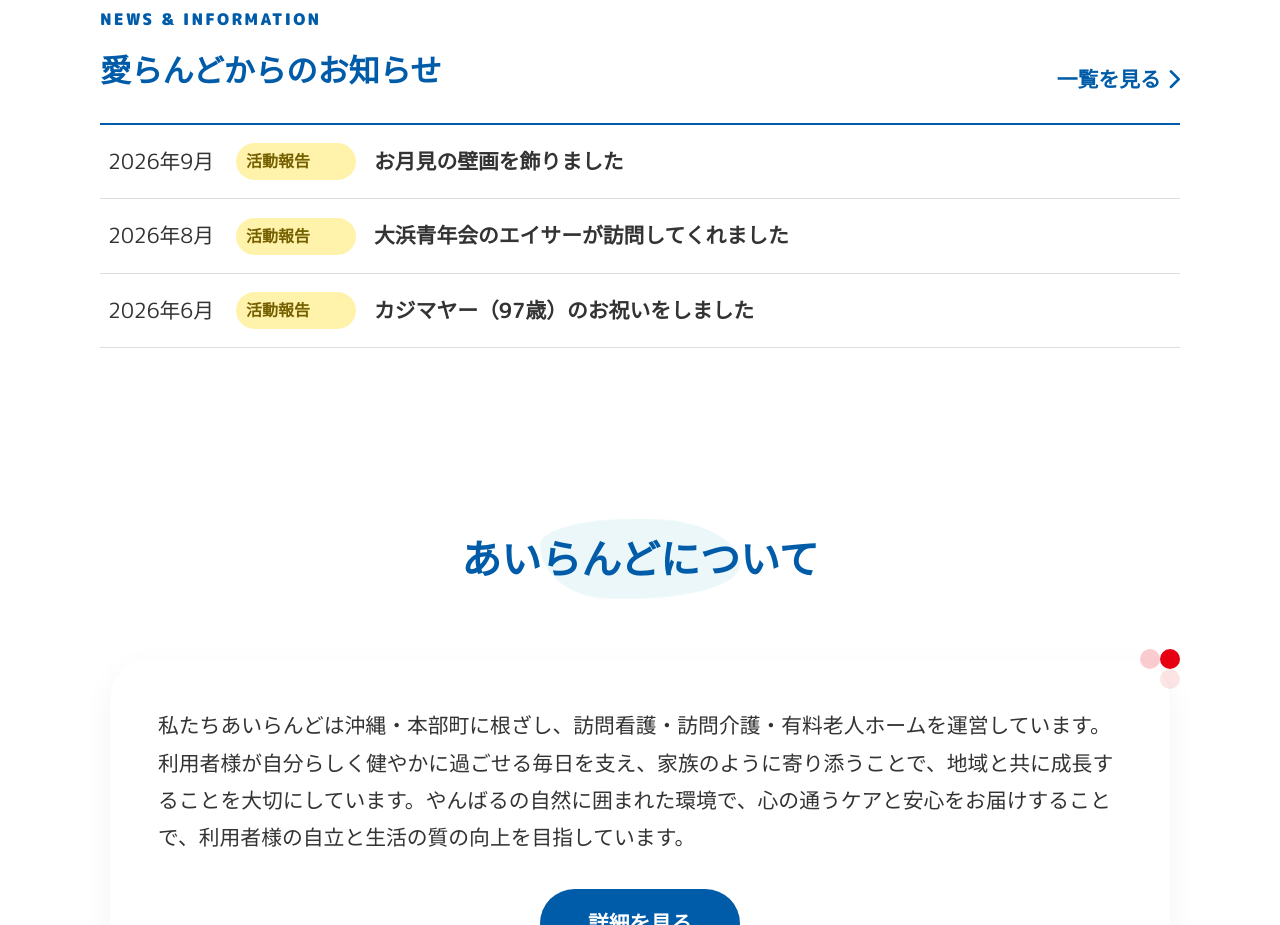
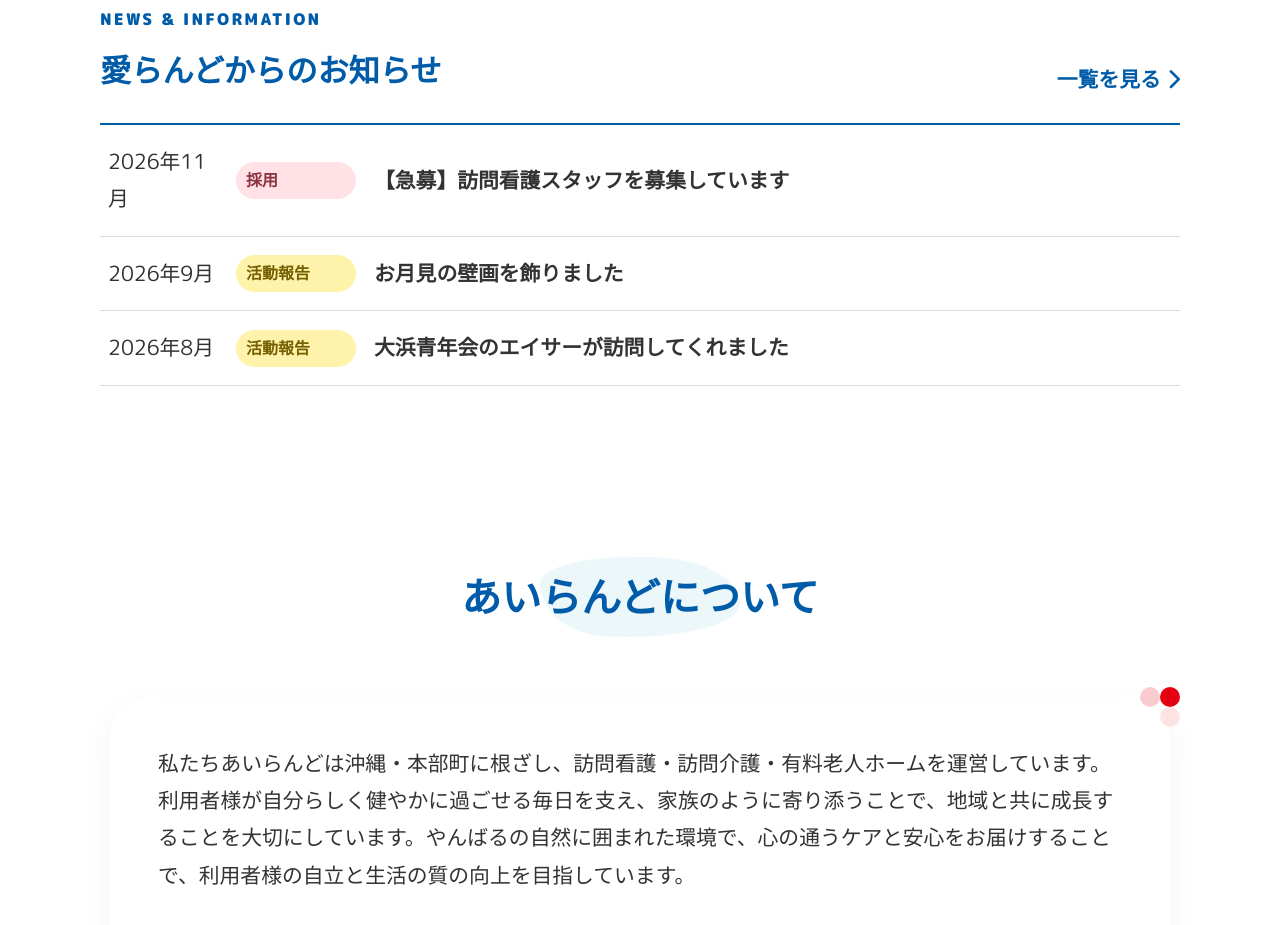
Before and after one commit to guccyo00/ailand-website, a plain HTML site: page index.html in a window 1280 px wide. Shown: the part 2300-3225 px from the top of the page. Drawn offline with Linux system fonts and the light colour scheme.

Commit message:
Add urgent nurse/care-worker recruitment notice
Co-Authored-By: Claude Sonnet 5 <noreply@anthropic.com>

```diff
--- a/index.html
+++ b/index.html
@@ -110,9 +110,9 @@
                 <a class="text-link" href="updates.html">一覧を見る <i class="fa-solid fa-chevron-right" aria-hidden="true"></i></a>
             </div>
             <div class="home-news-list">
+                <a href="updates.html" class="home-news-item"><time datetime="2026-11">2026年11月</time><span class="category recruit">採用</span><strong>【急募】訪問看護スタッフを募集しています</strong></a>
                 <a href="updates.html" class="home-news-item"><time datetime="2026-09">2026年9月</time><span class="category activity">活動報告</span><strong>お月見の壁画を飾りました</strong></a>
                 <a href="updates.html" class="home-news-item"><time datetime="2026-08">2026年8月</time><span class="category activity">活動報告</span><strong>大浜青年会のエイサーが訪問してくれました</strong></a>
-                <a href="updates.html" class="home-news-item"><time datetime="2026-06">2026年6月</time><span class="category activity">活動報告</span><strong>カジマヤー（97歳）のお祝いをしました</strong></a>
             </div>
         </div>
     </section>
```
Also changed, not shown: updates.html (+1 -0 lines).
